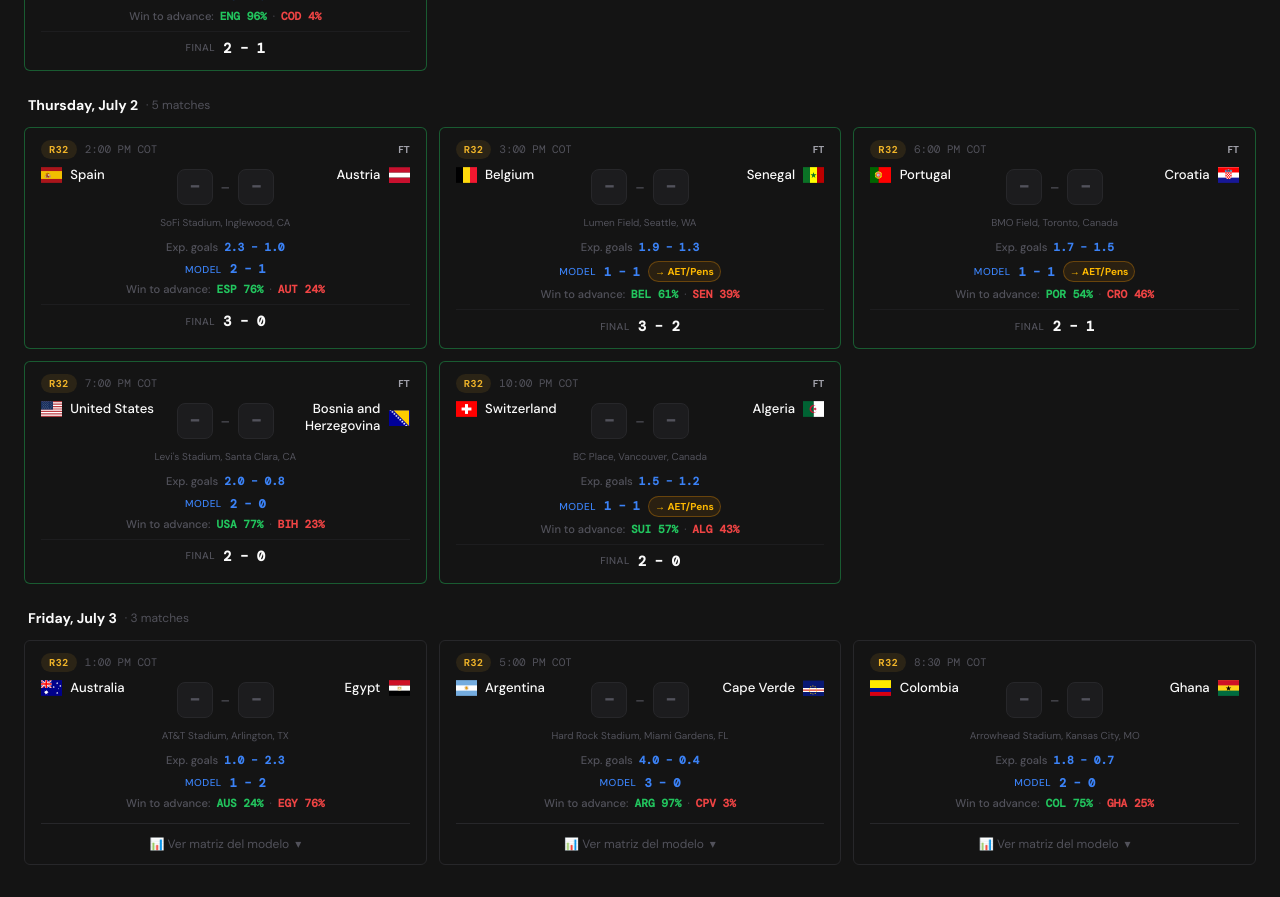
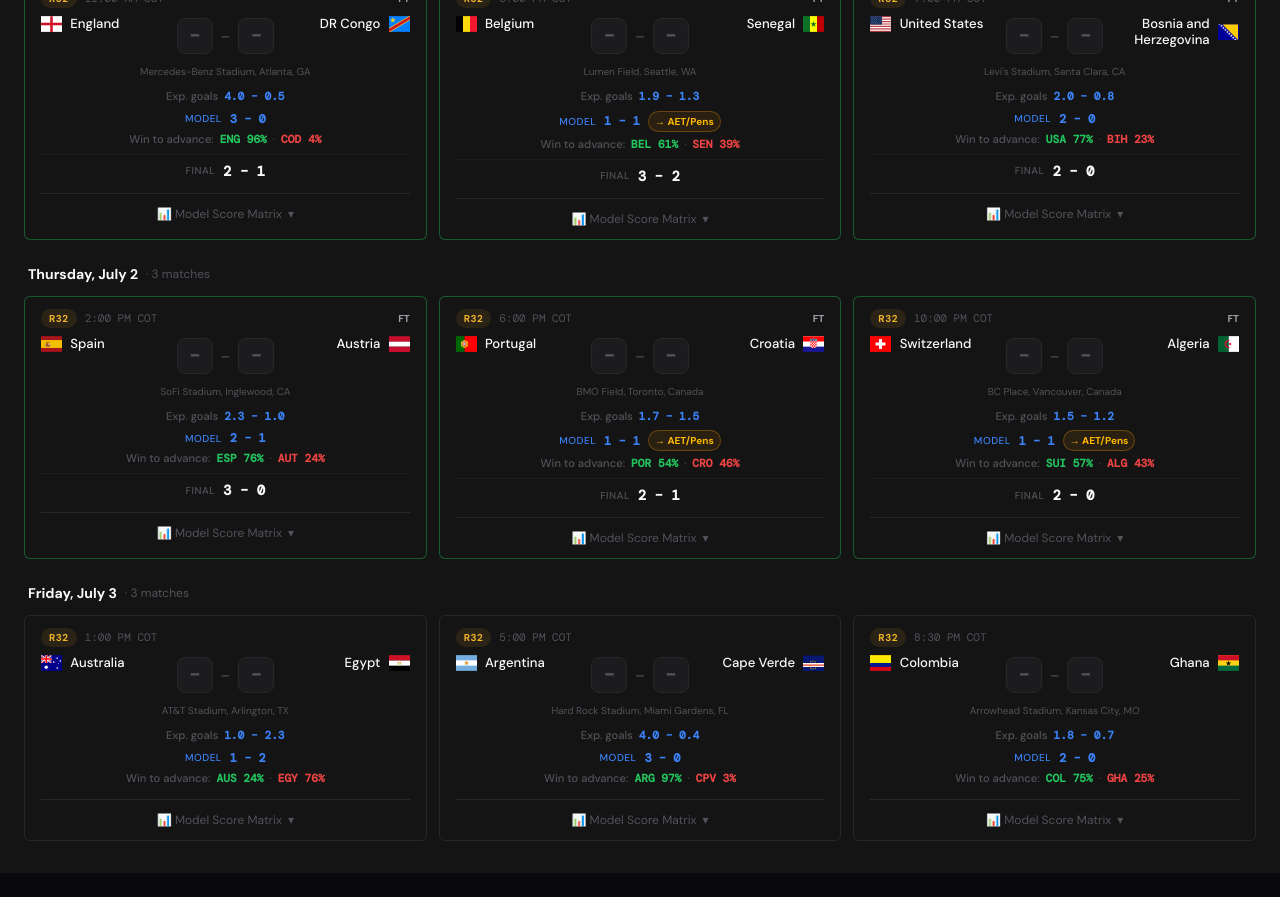
Before and after one commit to danielvegac/wc2026-predictor, a React (Vite) app: page / in a window 1280 px wide. Shown: the part 8140-9037 px from the top of the page. After the commit the page ends 9013 px from the top, so only its background shows below. Built offline with nearby package versions, Linux system fonts and the light colour scheme; no server answers.

Commit message:
fix: R32 match dates (BEL/SEN + USA/BIH to July 1), matrix visible for all R32 matches, toggle label in English
Co-Authored-By: Claude Sonnet 4.6 <noreply@anthropic.com>

```diff
--- a/src/components/prediction/KnockoutMatchCard.tsx
+++ b/src/components/prediction/KnockoutMatchCard.tsx
@@ -23,14 +23,12 @@ const ROUND_LABELS: Record<string, string> = {
   F: "Final",
 };
 
-const MATRIX_CUTOFF = "2026-07-02";
-
 export function KnockoutMatchCard({ ko, homeTeam, awayTeam, modelPred }: KnockoutMatchCardProps) {
   const prediction = usePredictionStore((s) => s.predictions[ko.matchId]);
   const setPrediction = usePredictionStore((s) => s.setPrediction);
   const locked = usePredictionStore((s) => s.locked);
 
-  const showMatrixToggle = ko.date >= MATRIX_CUTOFF && ko.status !== "completed";
+  const showMatrixToggle = modelPred?.expectedHomeGoals != null && modelPred?.expectedAwayGoals != null;
   const [matrixOpen, setMatrixOpen] = useState(false);
 
   const homeGoals = prediction?.homeGoals ?? null;
@@ -161,14 +159,14 @@ export function KnockoutMatchCard({ ko, homeTeam, awayTeam, modelPred }: Knockou
         </div>
       )}
 
-      {/* Scoreline matrix toggle (upcoming July 2+ matches only) */}
-      {showMatrixToggle && modelPred?.expectedHomeGoals != null && (
+      {/* Scoreline matrix toggle */}
+      {showMatrixToggle && (
         <div className="mt-3 border-t border-border pt-3">
           <button
             onClick={() => setMatrixOpen((o) => !o)}
             className="w-full flex items-center justify-center gap-1.5 text-xs text-text-muted hover:text-text-secondary transition-colors"
           >
-            <span>📊 Ver matriz del modelo</span>
+            <span>📊 Model Score Matrix</span>
             <span>{matrixOpen ? "▴" : "▾"}</span>
           </button>
           {matrixOpen && (
--- a/src/data/knockoutMatches.ts
+++ b/src/data/knockoutMatches.ts
@@ -62,13 +62,15 @@ export const knockoutMatches: KnockoutMatch[] = [
     venue: "Mercedes-Benz Stadium, Atlanta, GA", kickoffCOT: "11:00 AM", status: "completed",
     homeGoals: 2, awayGoals: 1 },
 
-  // July 2
-  { matchId: "R32-09", round: "R32", date: "2026-07-02", homeTeamId: "BEL", awayTeamId: "SEN",
+  // July 1 (continued)
+  { matchId: "R32-09", round: "R32", date: "2026-07-01", homeTeamId: "BEL", awayTeamId: "SEN",
     venue: "Lumen Field, Seattle, WA", kickoffCOT: "3:00 PM", status: "completed",
     homeGoals: 3, awayGoals: 2 },  // AET Belgium advance
-  { matchId: "R32-10", round: "R32", date: "2026-07-02", homeTeamId: "USA", awayTeamId: "BIH",
+  { matchId: "R32-10", round: "R32", date: "2026-07-01", homeTeamId: "USA", awayTeamId: "BIH",
     venue: "Levi's Stadium, Santa Clara, CA", kickoffCOT: "7:00 PM", status: "completed",
     homeGoals: 2, awayGoals: 0 },
+
+  // July 2
   { matchId: "R32-11", round: "R32", date: "2026-07-02", homeTeamId: "ESP", awayTeamId: "AUT",
     venue: "SoFi Stadium, Inglewood, CA", kickoffCOT: "2:00 PM", status: "completed",
     homeGoals: 3, awayGoals: 0 },
```
